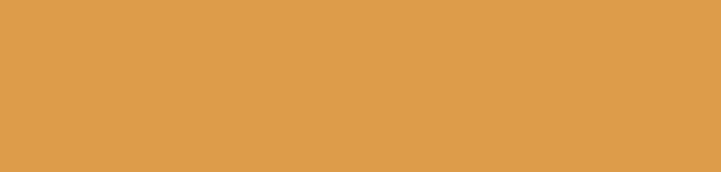
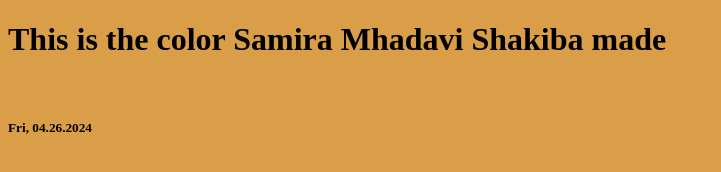
Before and after one commit to ArashMhd82/SamiraColor, a plain HTML site: page index.html in a window 1280 px wide. Shown: the whole page, without its empty margins (0-721 px from the left). Drawn offline with Linux system fonts and the light colour scheme.

Commit message:
Update index.html

```diff
--- a/index.html
+++ b/index.html
@@ -7,6 +7,8 @@
     <title>Document</title>
 </head>
 <body>
-
+    <h1>This is the color Samira Mhadavi Shakiba made</h1>
+    <br>
+    <h5>Fri, 04.26.2024</h5>
 </body>
 </html>
```
